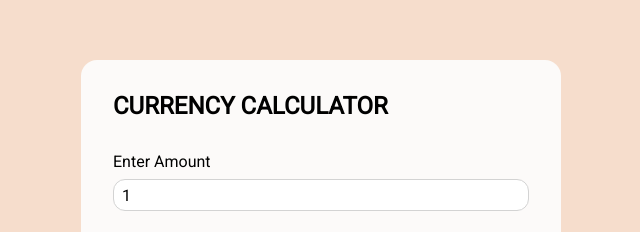
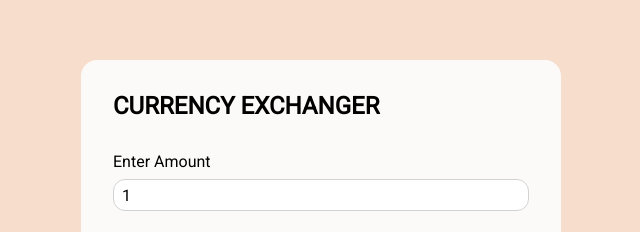
Before and after one commit to Meesum110/Currency-Calculator, a plain HTML site: page index.html in a window 1280 px wide. Shown: the part 160-392 px from the top of the page, 319-959 px from the left. Drawn offline with Linux system fonts and the light colour scheme; no server answers.

Commit message:
Change Title

```diff
--- a/index.html
+++ b/index.html
@@ -15,7 +15,7 @@
   </head>
   <body>
     <div class="container">
-      <h2>CURRENCY CALCULATOR</h2>
+      <h2>CURRENCY EXCHANGER</h2>
       <form>
         <div class="amount">
           <p>Enter Amount</p>
```
